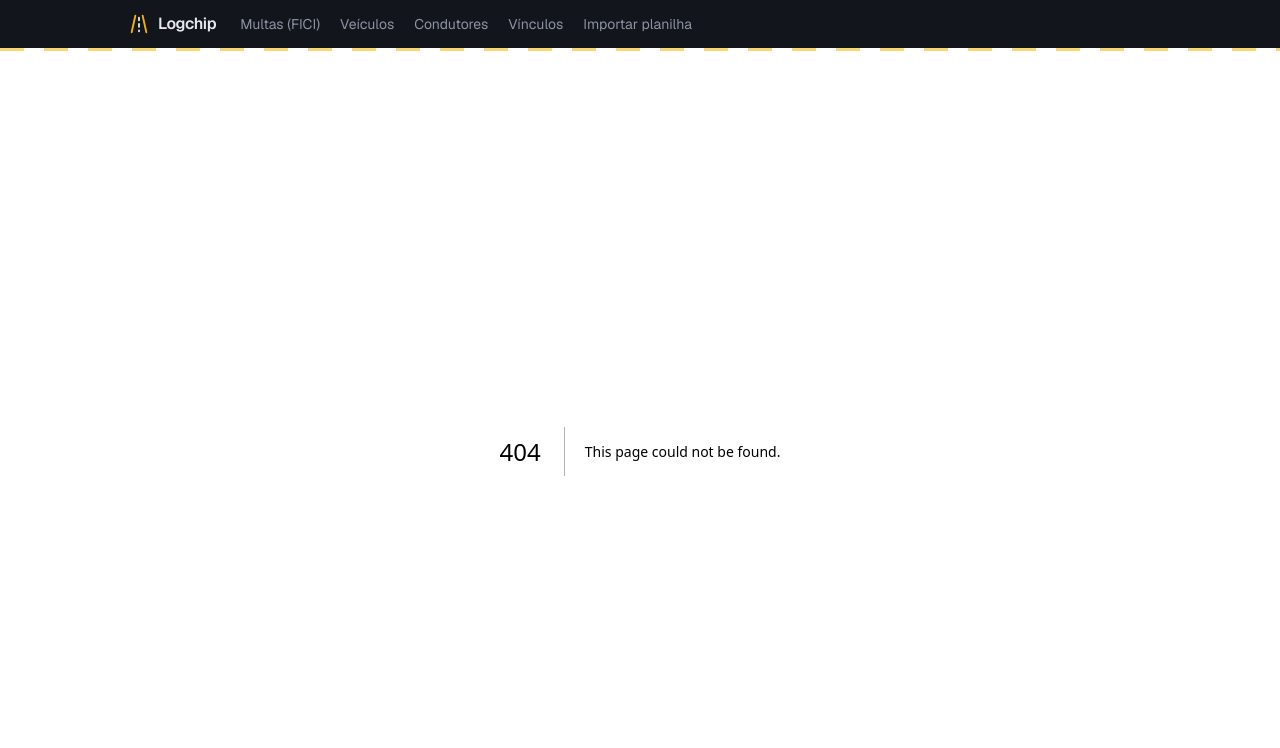
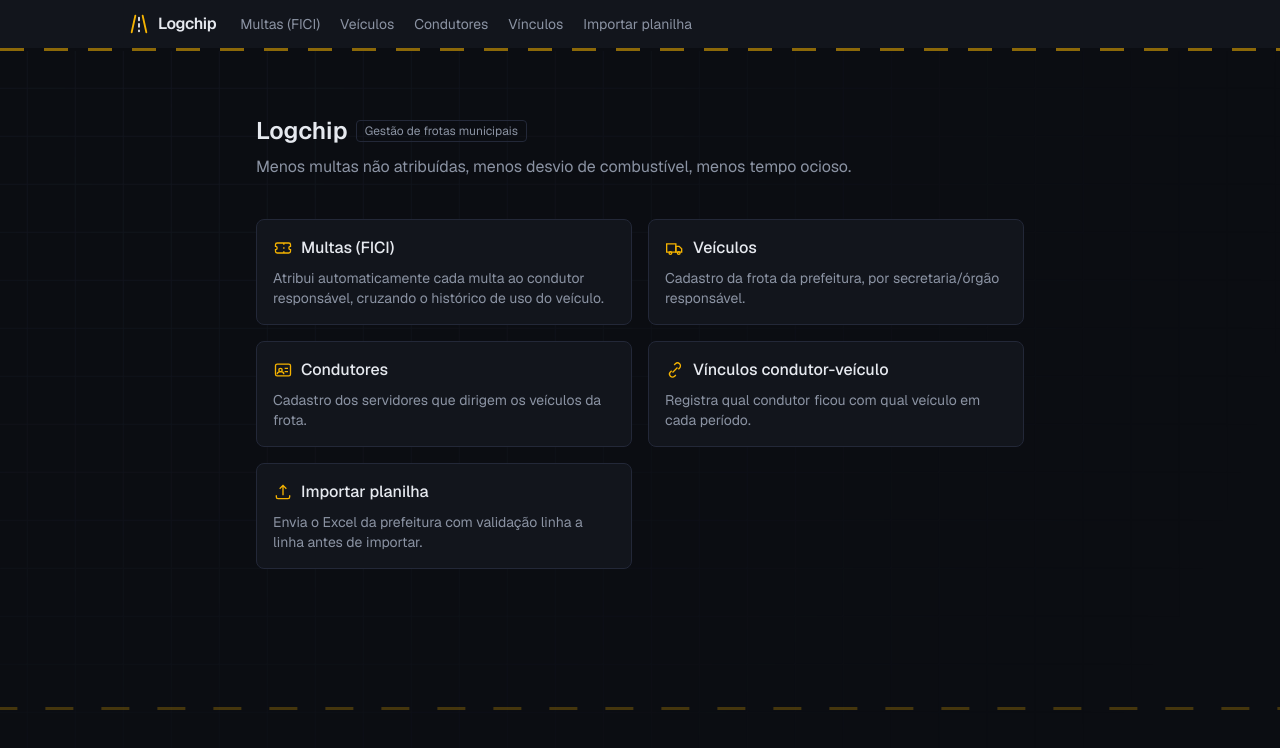
Before and after one commit to pedrothyagodev/logchip, a Next.js app: page / in a window 1280 px wide. Before the commit this address had no page. Shown: the top 748 px of the page. Built offline with nearby package versions, Linux system fonts and the light colour scheme.

Commit message:
feat(ui): adiciona pagina inicial com visao geral dos modulos

```diff
--- /dev/null
+++ b/src/app/page.tsx
@@ -0,0 +1,123 @@
+import Link from "next/link";
+import { ReactNode } from "react";
+
+function IconTicket() {
+  return (
+    <svg width="20" height="20" viewBox="0 0 24 24" fill="none" stroke="currentColor" strokeWidth="1.6">
+      <path d="M3 8a2 2 0 0 1 2-2h14a2 2 0 0 1 2 2v2a2 2 0 0 0 0 4v2a2 2 0 0 1-2 2H5a2 2 0 0 1-2-2v-2a2 2 0 0 0 0-4Z" />
+      <path d="M13 6v12" strokeDasharray="2 3" />
+    </svg>
+  );
+}
+
+function IconTruck() {
+  return (
+    <svg width="20" height="20" viewBox="0 0 24 24" fill="none" stroke="currentColor" strokeWidth="1.6">
+      <path d="M2 7h11v10H2z" />
+      <path d="M13 10h4l3 3v4h-7z" />
+      <circle cx="6.5" cy="18" r="1.6" />
+      <circle cx="16.5" cy="18" r="1.6" />
+    </svg>
+  );
+}
+
+function IconId() {
+  return (
+    <svg width="20" height="20" viewBox="0 0 24 24" fill="none" stroke="currentColor" strokeWidth="1.6">
+      <rect x="3" y="5" width="18" height="14" rx="2" />
+      <circle cx="9" cy="12" r="2" />
+      <path d="M14 10h4M14 14h4M5 17c0-1.7 1.8-3 4-3s4 1.3 4 3" />
+    </svg>
+  );
+}
+
+function IconLink() {
+  return (
+    <svg width="20" height="20" viewBox="0 0 24 24" fill="none" stroke="currentColor" strokeWidth="1.6">
+      <path d="M9 15 15 9" />
+      <path d="M11 6l1.5-1.5a3.5 3.5 0 0 1 5 5L16 11" />
+      <path d="M13 18l-1.5 1.5a3.5 3.5 0 0 1-5-5L8 13" />
+    </svg>
+  );
+}
+
+function IconUpload() {
+  return (
+    <svg width="20" height="20" viewBox="0 0 24 24" fill="none" stroke="currentColor" strokeWidth="1.6">
+      <path d="M12 16V4M8 8l4-4 4 4" />
+      <path d="M4 16v2a2 2 0 0 0 2 2h12a2 2 0 0 0 2-2v-2" />
+    </svg>
+  );
+}
+
+const MODULES: { href: string; title: string; description: string; icon: ReactNode }[] = [
+  {
+    href: "/infractions",
+    title: "Multas (FICI)",
+    description:
+      "Atribui automaticamente cada multa ao condutor responsável, cruzando o histórico de uso do veículo.",
+    icon: <IconTicket />,
+  },
+  {
+    href: "/vehicles",
+    title: "Veículos",
+    description: "Cadastro da frota da prefeitura, por secretaria/órgão responsável.",
+    icon: <IconTruck />,
+  },
+  {
+    href: "/drivers",
+    title: "Condutores",
+    description: "Cadastro dos servidores que dirigem os veículos da frota.",
+    icon: <IconId />,
+  },
+  {
+    href: "/driver-assignments",
+    title: "Vínculos condutor-veículo",
+    description: "Registra qual condutor ficou com qual veículo em cada período.",
+    icon: <IconLink />,
+  },
+  {
+    href: "/import",
+    title: "Importar planilha",
+    description: "Envia o Excel da prefeitura com validação linha a linha antes de importar.",
+    icon: <IconUpload />,
+  },
+];
+
+export default function Home() {
+  return (
+    <div className="relative flex-1 overflow-hidden bg-bg px-6 py-16">
+      <div className="hero-scene">
+        <div className="lane" />
+      </div>
+
+      <div className="relative z-10 mx-auto max-w-3xl">
+        <div className="flex items-center gap-2">
+          <h1 className="text-2xl font-semibold text-foreground">Logchip</h1>
+          <span className="rounded border border-line px-2 py-0.5 text-xs text-muted">
+            Gestão de frotas municipais
+          </span>
+        </div>
+        <p className="mt-2 text-muted">
+          Menos multas não atribuídas, menos desvio de combustível, menos tempo ocioso.
+        </p>
+
+        <div className="mt-10 grid gap-4 sm:grid-cols-2">
+          {MODULES.map((mod) => (
+            <Link
+              key={mod.href}
+              href={mod.href}
+              className="rounded-lg border border-line bg-surface p-4 transition-colors hover:border-accent"
+            >
+              <div className="flex items-center gap-2 text-accent">
+                {mod.icon}
+                <h2 className="font-medium text-foreground">{mod.title}</h2>
+              </div>
+              <p className="mt-2 text-sm text-muted">{mod.description}</p>
+            </Link>
+          ))}
+        </div>
+      </div>
+    </div>
+  );
+}
```
